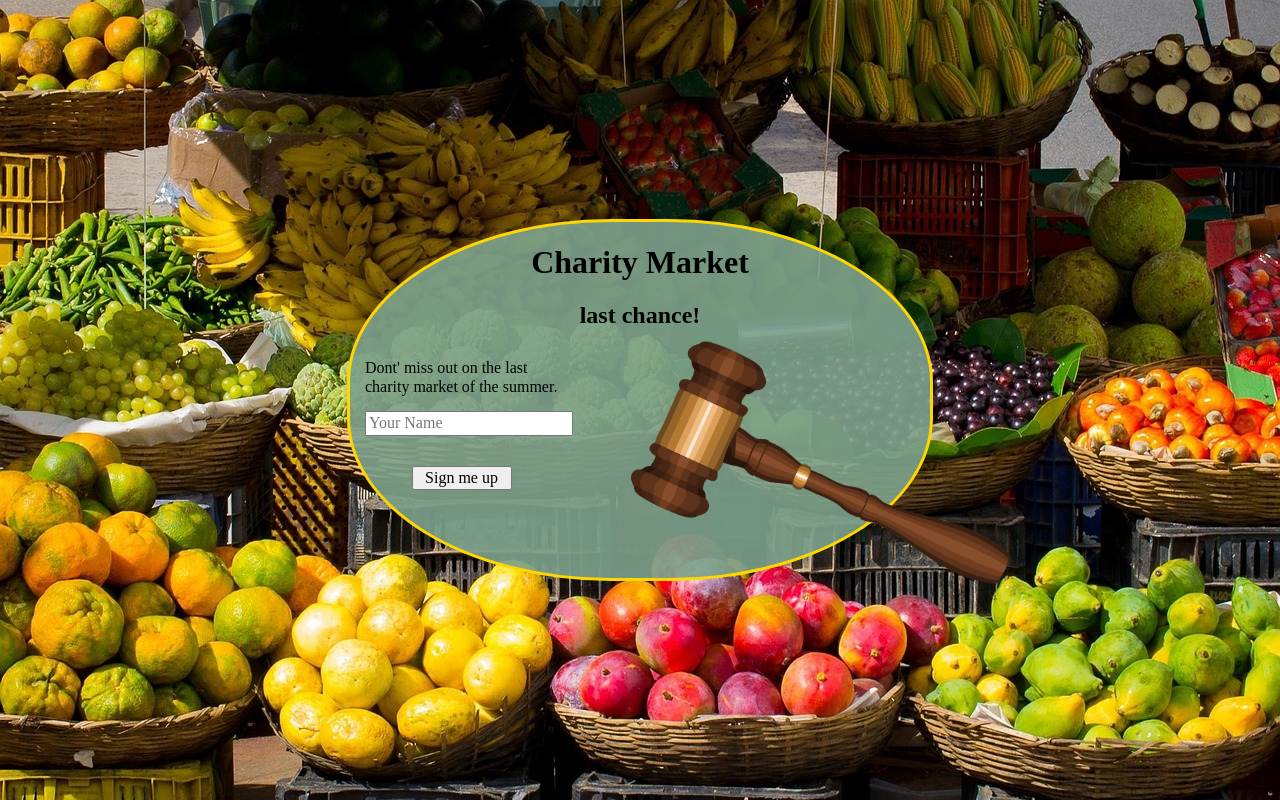
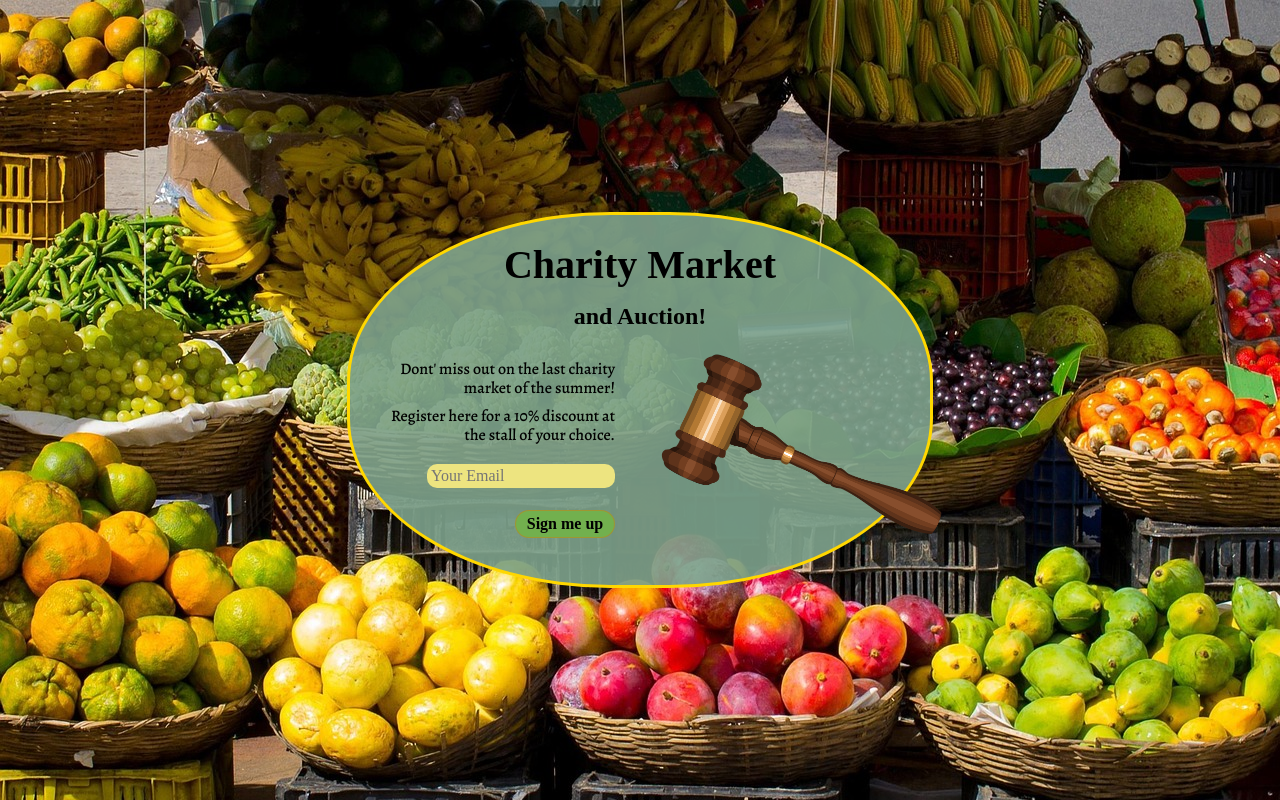
Before and after one commit to nikiheden/animation, a plain HTML site: page index.html in a window 1280 px wide. Drawn offline with nearby package versions, Linux system fonts and the light colour scheme; a web font is replaced by a local one.

Commit message:
final commit

```diff
--- a/index.html
+++ b/index.html
@@ -3,6 +3,14 @@
 <head>
     <meta charset="UTF-8">
     <meta name="viewport" content="width=device-width, initial-scale=1.0">
+    <link rel="preconnect" href="https://fonts.googleapis.com">
+    <link rel="preconnect" href="https://fonts.gstatic.com" crossorigin>
+    <link rel="preconnect" href="https://fonts.googleapis.com">
+    <link rel="preconnect" href="https://fonts.gstatic.com" crossorigin>
+    <link href="https://fonts.googleapis.com/css2?family=Alegreya:ital,wght@0,400..900;1,400..900&family=IM+Fell+English:ital@0;1&display=swap" rel="stylesheet">    <link
+    rel="stylesheet"
+    href="https://cdnjs.cloudflare.com/ajax/libs/animate.css/4.1.1/animate.min.css"
+  />
     <link rel="stylesheet" href="styles/normalize.css">
     <link rel="stylesheet" href="styles/styles.css">
     <title>Document</title>
@@ -12,17 +20,18 @@
         <div class="card">
             <section class="headline">
                 <h1>Charity Market</h1>
-                <h2>last chance!</h2>
+                <h2 class="animate__animated animate__slideInLeft">and Auction!</h2>
             </section>
             <section class="card-info">
                 <div class="signup">
-                    <p class="card-text">Dont' miss out on the last charity market of the summer.</p>
-                    <input class="textbox" type="text" placeholder="Your Name">
-                    <button class="btn">Sign me up</button>
+                    <p class="card-text">Dont' miss out on the last charity market of the summer!</p>
+                    <p class="card-text">Register here for a 10% discount at the stall of your choice.</p>
+                    <form class="signup">
+                        <input type="email" class="textbox" placeholder="Your Email" required>
+                        <button class="btn" type="submit">Sign me up</button>
+                    </form>
                 </div>
                 <img class="card-img" src="images/gavel.png" alt="auction gavel" width="300px">
-
-
             </section>
 
         </div>
--- a/styles/styles.css
+++ b/styles/styles.css
@@ -11,29 +11,54 @@ body {
 
 }
 
+
+
 .card {
     background-color: rgba(125, 161, 139, 0.91);
     max-width: 580px;
     width: 100%;
     min-height: 330px;
+    height: 370px;
     border: 3px solid #FFD700;
     border-radius: 45%;
 }
 
 .headline {
+    display: flex;
+    flex-direction: column;
     text-align: center;
+    margin-bottom: 20px;
 }
+
+h1 {
+    font-family: "IM Fell English", serif;
+    font-weight: 600;
+    font-size: 40px;
+    margin-bottom: 15px;
+}
+
+ h2 {
+    font-family: "IM Fell English", serif;
+    margin: 0;
+ }
 
 .signup {
     display: flex;
     flex-direction: column;
+    align-items: flex-end;
+    margin-left: 20px;
+    width: 70%;
+    max-width: 100%;
 
 }
 
 .card-info {
     display: flex;
+    align-items: center;
     gap: 15px;
 }
+
+
 
 @keyframes imgZoom {
     0% {transform: scale(1) rotate(20deg);}
@@ -42,21 +67,52 @@ body {
 }
 
 .card-img {
-    width: 70%;
+    max-width: 300px;
+    width: 100%;
     animation: imgZoom 3.5s ease infinite;
 
 }
 
 .card-text {
-    margin: 10px 0 15px 15px;
+    margin: 10px 0 0px 15px;
+    font-family: "Alegreya", serif;
+    font-optical-sizing: auto;
+    font-weight: 500;
+    text-align: end;
 }
 
 .textbox {
-    margin: 0 0 15px 15px;
+    width: 180px;
+    margin: 20px 0 7px 20px;
+    border: 2px solid transparent;
+
+    border-radius: 10px;
+    background-color: rgb(237, 228, 128);
+}
+
+.textbox:hover {
+    background-color: #f3c920;
+    transition: border-color 0.4s ease;
+    border: 2px solid rgb(77, 68, 25);
+    cursor: text;
+
 }
 
 .btn {
     margin-left: 15px;
     width: 100px;
-    margin: 15px auto 0 auto;
+    height: 28px;
+    margin-top: 15px;
+    border: 1px solid #a4932fe7;
+    border-radius: 100px;
+    background-color: #72b04e;
+    font-family: "IM Fell English", serif;
+    font-weight: 700;
 }
+
+.btn:hover {
+    background-color: #5a9a34;
+    transition: transform 0.4s ease, background-color 0.4s ease, border-color 0.4s ease;
+    transform: scale(1.1);
+    border: 2px solid #a4932fe7;
+}
```
